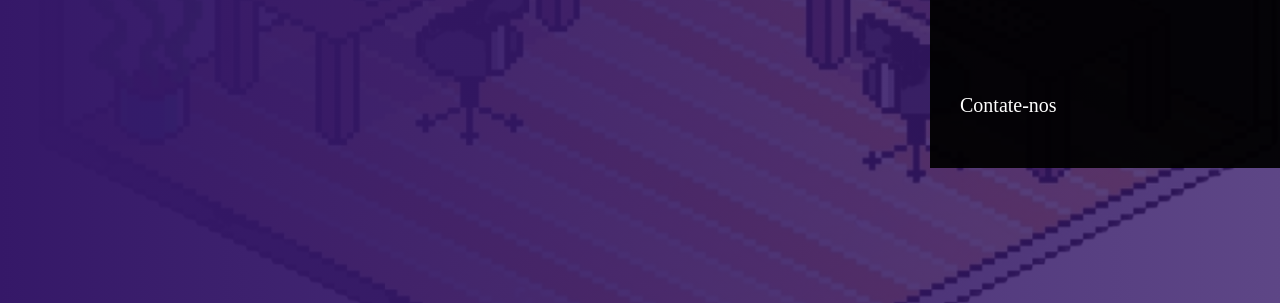
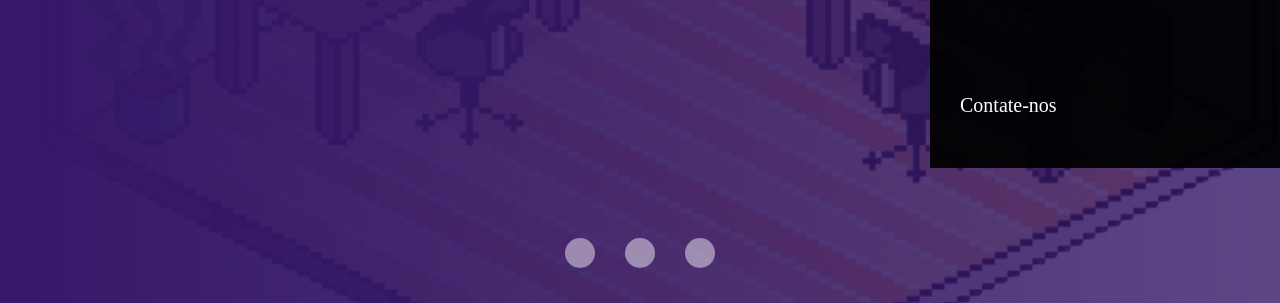
Before and after one commit to Draxz11/Gameficai, a plain HTML site: page index.html in a window 1280 px wide. Shown: the part 497-800 px from the top of the page. Drawn offline with Linux system fonts and the light colour scheme; a web font is replaced by a local one.

Commit message:
feat:atualiizations

```diff
--- a/index.html
+++ b/index.html
@@ -36,6 +36,11 @@
             <p>GamificaAi: <span>Inovação através da Diversão!</span></p>
             <button onclick="mostrarSlideAnterior()" id="botao-anterior"><svg xmlns="http://www.w3.org/2000/svg" viewBox="0 0 256 512"><!--!Font Awesome Free 6.5.2 by @fontawesome - https://fontawesome.com License - https://fontawesome.com/license/free Copyright 2024 Fonticons, Inc.--><path d="M9.4 278.6c-12.5-12.5-12.5-32.8 0-45.3l128-128c9.2-9.2 22.9-11.9 34.9-6.9s19.8 16.6 19.8 29.6l0 256c0 12.9-7.8 24.6-19.8 29.6s-25.7 2.2-34.9-6.9l-128-128z"/></svg></button>
             <button onclick="mostrarProximoSlide()" id="botao-proximo"><svg xmlns="http://www.w3.org/2000/svg" viewBox="0 0 256 512"><!--!Font Awesome Free 6.5.2 by @fontawesome - https://fontawesome.com License - https://fontawesome.com/license/free Copyright 2024 Fonticons, Inc.--><path d="M246.6 278.6c12.5-12.5 12.5-32.8 0-45.3l-128-128c-9.2-9.2-22.9-11.9-34.9-6.9s-19.8 16.6-19.8 29.6l0 256c0 12.9 7.8 24.6 19.8 29.6s25.7 2.2 34.9-6.9l128-128z"/></svg></button>
+        </div>
+        <div class="botoes">
+            <button><svg xmlns="http://www.w3.org/2000/svg" viewBox="0 0 512 512"><!--!Font Awesome Free 6.5.2 by @fontawesome - https://fontawesome.com License - https://fontawesome.com/license/free Copyright 2024 Fonticons, Inc.--><path d="M256 512A256 256 0 1 0 256 0a256 256 0 1 0 0 512z"/></svg></button>
+            <button><svg xmlns="http://www.w3.org/2000/svg" viewBox="0 0 512 512"><!--!Font Awesome Free 6.5.2 by @fontawesome - https://fontawesome.com License - https://fontawesome.com/license/free Copyright 2024 Fonticons, Inc.--><path d="M256 512A256 256 0 1 0 256 0a256 256 0 1 0 0 512z"/></svg></button>
+            <button><svg xmlns="http://www.w3.org/2000/svg" viewBox="0 0 512 512"><!--!Font Awesome Free 6.5.2 by @fontawesome - https://fontawesome.com License - https://fontawesome.com/license/free Copyright 2024 Fonticons, Inc.--><path d="M256 512A256 256 0 1 0 256 0a256 256 0 1 0 0 512z"/></svg></button>
         </div>
     </div>
     <section id="sobre">
--- a/script.js
+++ b/script.js
@@ -80,6 +80,12 @@ const mostrarSlideAnterior = () => {
     //    Remove slide anterior
     banner.classList.remove(slides[slideAtual])
 
+    if(slideAtual > 0) {
+        slideAtual--
+    } else {
+        slideAtual = numeroSlides - 1
+    }
+
     slideAtual--
 
     // Renderiza o slideAtual
--- a/style.css
+++ b/style.css
@@ -74,6 +74,32 @@ html {
 }
 
 #botao-anterior svg,#botao-proximo svg {
+    fill: #ffffff76;
+}
+
+.botoes {
+    width: 150px;
+
+    display: flex;
+    justify-content: space-between;
+    align-items: center;
+
+    position: absolute;
+    bottom: 4%;
+
+    left: 50%;
+    margin-left: -75px;
+}
+
+.botoes button {
+    width: 30px;
+
+    background: none;
+    border: none;
+    cursor: pointer;
+}
+
+.botoes button svg {
     fill: #ffffff76;
 }
 
```
Also changed, not shown: img/circle-solid.svg (added).
